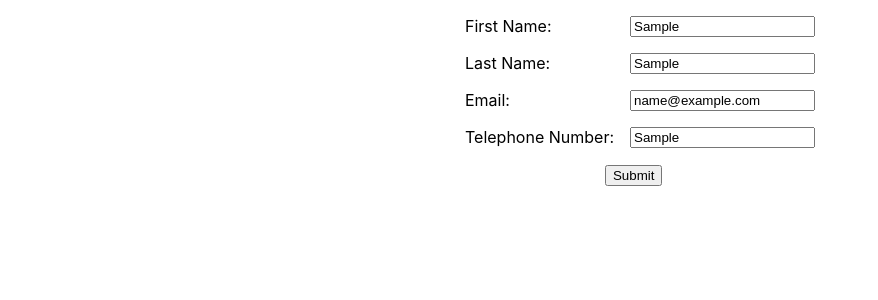
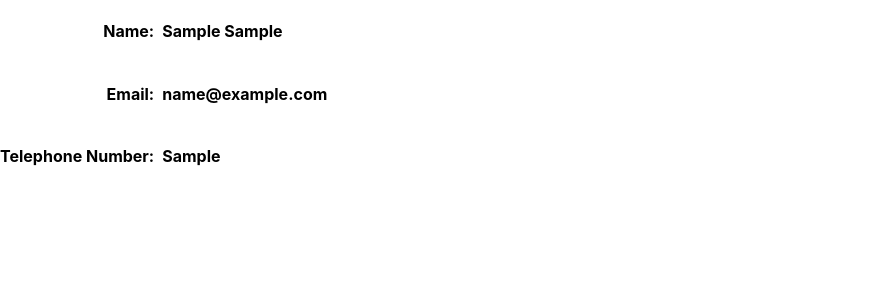
Before and after one commit to EmbryonicDev/cv-application, a React (Create React App) app: page / in a window 1280 px wide. Both pictures are taken after typing "Sample", "Sample", "name@example.com", "Sample" into the empty fields and a click on the button "Submit". Shown: the top 300 px of the page, without its empty margins (0-878 px from the left). Built offline with nearby package versions, Linux system fonts and the light colour scheme; the HTML template or start-up script is replaced by a standard one.

Commit message:
Create draft PersonalPage.js & render

```diff
--- a/src/App.js
+++ b/src/App.js
@@ -1,5 +1,6 @@
 import React, { useState } from 'react';
 import PersonalForm from './Components/PersonalForm';
+import PersonalPage from './Components/PersonalPage';
 import './index.css';
 
 function App() {
@@ -31,15 +32,24 @@ function App() {
     })
   }
 
-  console.log(personalData);
+  // console.log(personalData);
 
   return (
     <div className="App">
-      <PersonalForm
-        data={personalData}
-        handleChange={handleChange}
-        submitPersonal={submitPersonal}
-      />
+      {
+        !personalData.display &&
+        <PersonalForm
+          data={personalData}
+          handleChange={handleChange}
+          submitPersonal={submitPersonal}
+        />
+      }
+      {
+        personalData.display &&
+        <PersonalPage
+          personalData={personalData}
+        />
+      }
     </div>
   );
 }
--- /dev/null
+++ b/src/Components/PersonalPage.js
@@ -0,0 +1,14 @@
+export default function PersonalPage(props) {
+  const { firstName, lastName, email, tel } = props.personalData;
+
+  return (
+    <div id="personalPage">
+      <h4 className="cvHeading">Name: </h4>
+      <h4>{` ${firstName} ${lastName}`}</h4>
+      <h4 className="cvHeading">Email: </h4>
+      <h4 id="email">{email}</h4>
+      <h4 className="cvHeading">Telephone Number: </h4>
+      <h4 id="tel"> {tel}</h4>
+    </div>
+  )
+}
--- a/src/index.css
+++ b/src/index.css
@@ -30,3 +30,14 @@ code {
 #personalSubmit {
   margin-left: 40%;
 }
+
+#personalPage {
+  display: grid;
+  width: fit-content;
+  grid-template-columns: repeat(2, max-content);
+}
+
+.cvHeading {
+  justify-self: end;
+  margin-right: 8px;
+}
```
